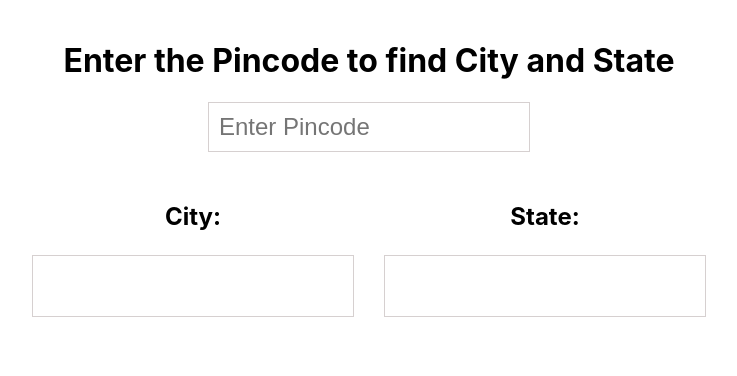
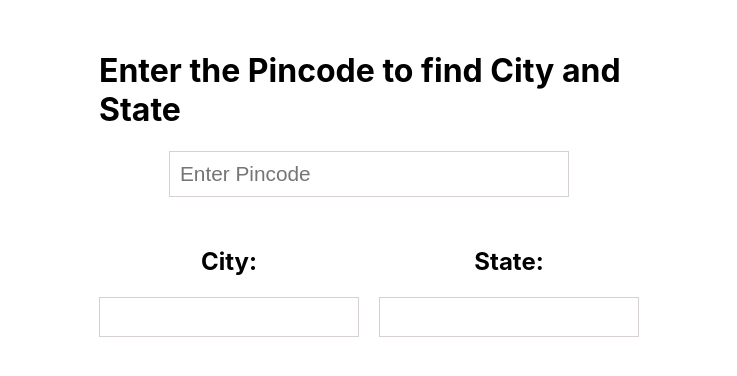
Before and after one commit to Ahsanasgha/city-state, a React (Create React App) app: page / in a window 1280 px wide. Shown: the top 376 px of the page, without its empty margins (271-1008 px from the left). Built offline with nearby package versions, Linux system fonts and the light colour scheme.

Commit message:
css corrected

```diff
--- a/src/City.module.css
+++ b/src/City.module.css
@@ -1,9 +1,12 @@
-
 .cityContainer {
   display: flex;
   flex-direction: column;
   align-items: center;
   padding: 20px;
+  width: 100%;
+  max-width: 600px;
+  margin: auto;
+  box-sizing: border-box;
 }
 
 .inputContainer {
@@ -11,49 +14,81 @@
   flex-direction: column;
   align-items: center;
   margin-bottom: 20px;
+  width: 100%;
 }
 
 .pincodeInput {
   padding: 10px;
-    width: 300px;
+  width: 100%;
+  max-width: 400px;
   border: 1px solid #d6d0d0;
-    font-size: 1.5rem;
+  font-size: 1rem;
   margin-bottom: 10px;
+  box-sizing: border-box;
 }
 
 .loadingText {
-    font-size: 1.2rem;
+  font-size: 1rem;
   color: #888;
 }
 
 .detailsContainer {
   display: flex;
-    gap: 30px;
+  flex-direction: column;
+  align-items: center;
+  gap: 10px;
+  width: 100%;
 }
 
 .detailItem {
   text-align: center;
+  width: 100%;
 }
 
 .cityDetail,
 .stateDetail {
   padding: 10px;
-    width: 300px;
-    height: 40px;
+  width: 100%;
+  max-width: 400px;
+  height: auto;
+  min-height: 40px;
   border: 1px solid #d6d0d0;
-    font-size: 1.5rem;
+  font-size: 1rem;
   overflow: hidden;
   text-overflow: ellipsis;
+  box-sizing: border-box;
 }
 
-  /* Media query for responsiveness */
-  @media (max-width: 600px) {
+/* Media query for tablets and larger screens */
+@media (min-width: 600px) {
+  .detailsContainer {
+    flex-direction: row;
+    justify-content: center;
+    gap: 20px;
+  }
+
   .pincodeInput {
-      width: 80%;
+    font-size: 1.2rem;
   }
 
   .cityDetail,
   .stateDetail {
-      width: 100%;
+    font-size: 1.2rem;
   }
 }
+
+/* Media query for desktops */
+@media (min-width: 1024px) {
+  .cityContainer {
+    padding: 30px;
+  }
+
+  .pincodeInput {
+    font-size: 1.3rem;
+  }
+
+  .cityDetail,
+  .stateDetail {
+    font-size: 1.3rem;
+  }
+}
```
Also changed, not shown: src/City.js (+0 -169 lines). Lines whose indentation alone changed are shown as unchanged.
